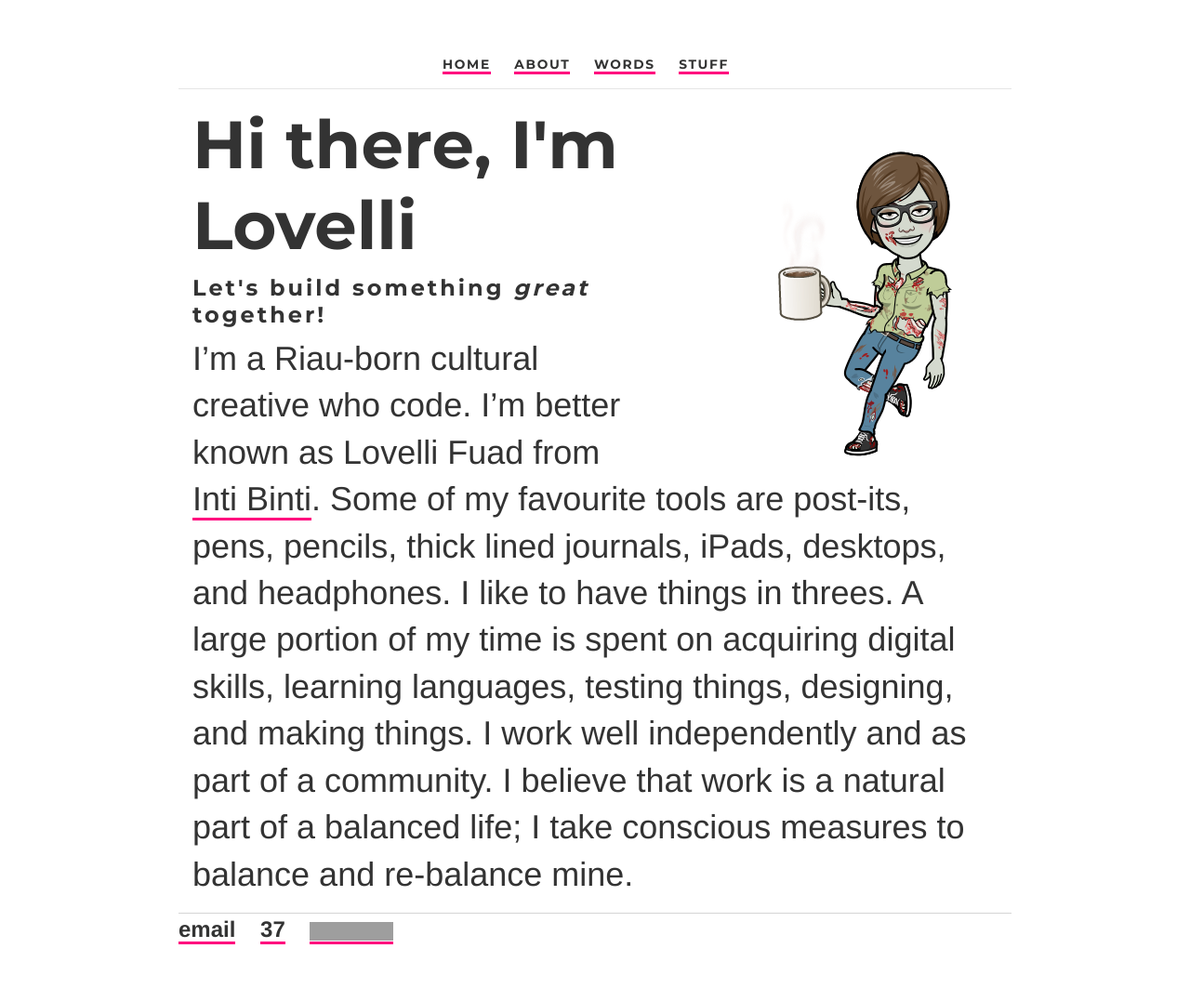
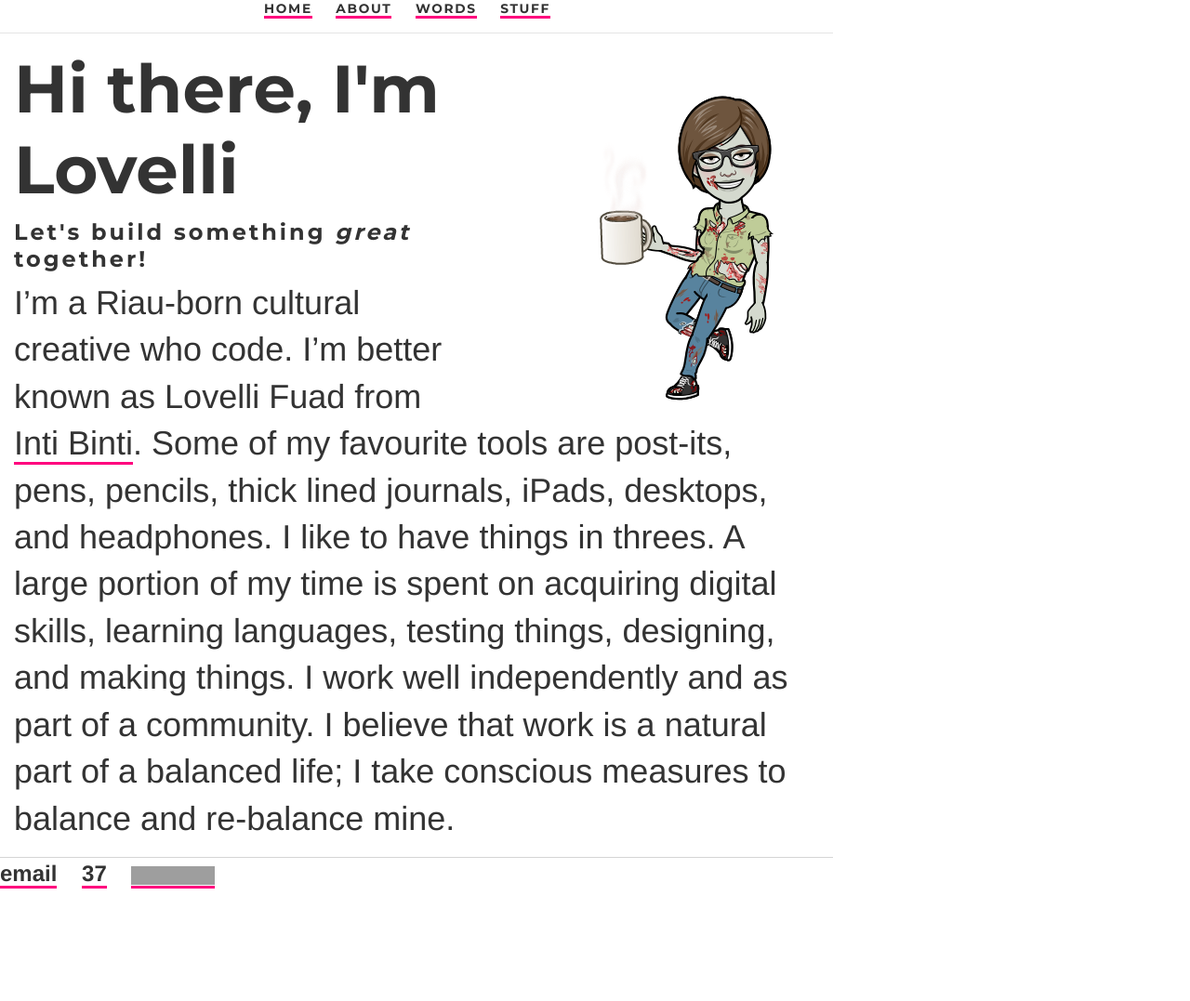
Before and after one commit to ariesti/ariesti.github.io, a Jekyll site: the page built from index.html, in a window 1280 px wide. Shown: the whole page at 93% size. Built offline with Jekyll 4.4.1, drawn with Linux system fonts in a browser that asks for light colours; after the commit the page ends 973 px from its top, so only the background shows below that; grey boxes are pictures that could not be loaded.

Commit message:
Update main.css

```diff
--- a/css/main.css
+++ b/css/main.css
@@ -43,12 +43,6 @@ html {
 
 /*Remove the margin in all browsers */
 
-body {
-	margin: 0;
-	padding: 0;
-	border:0;
-}
-
 hr {
 	box-sizing: content-box;
 	height: 0;
@@ -85,6 +79,12 @@ body {
 }
 
 /* Correct the font size and margin on 'h1' elemet within 'section' and 'article' contexts in Chrome, Firefox, and Safari. */
+
+body {
+	margin: 0;
+	padding: 0;
+	border:0;
+}
 
 /* Handling the typography */
 h1, h2, h3, h4, h5, h6 { font-family: Montserrat, sans-serif; }
```
